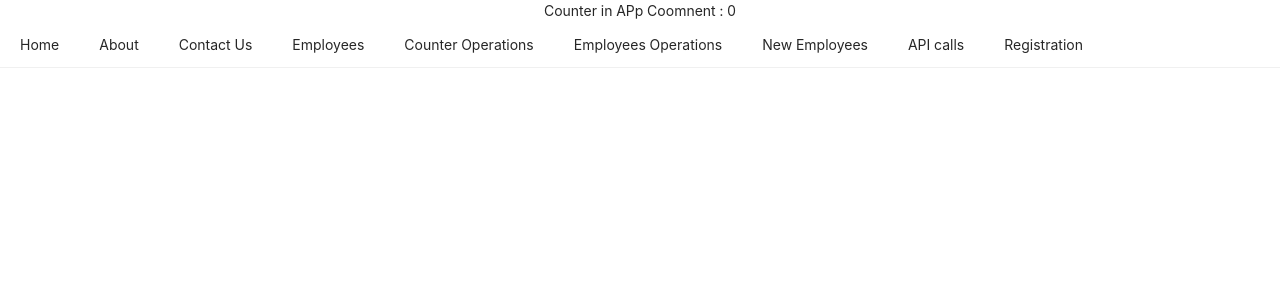
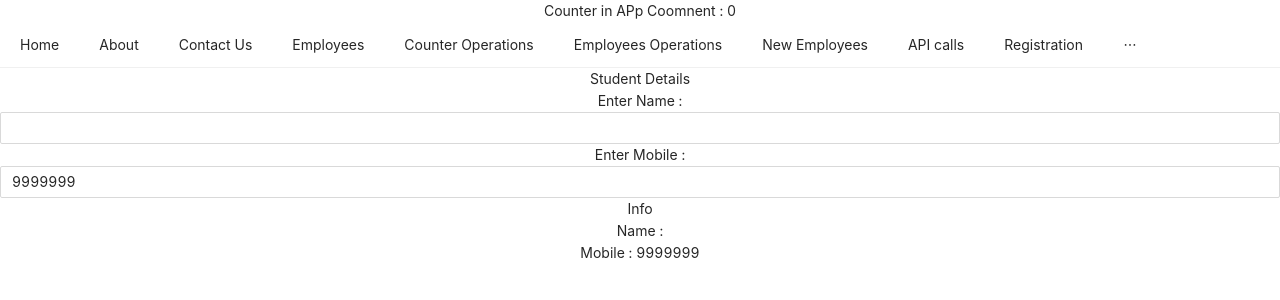
Before and after one commit to amit-gaikwad/react-dummy-examples, a React (Create React App) app: page /student in a window 1280 px wide. Shown: the top 300 px of the page. Built offline with nearby package versions, Linux system fonts and the light colour scheme; no server answers.

Commit message:
add react hooks using useState

```diff
--- a/src/components/Header/HeaderComponent.jsx
+++ b/src/components/Header/HeaderComponent.jsx
@@ -32,6 +32,9 @@ export class HeaderComponent extends Component {
         <Menu.Item key="registration">
           <Link to="/registration">Registration</Link>
         </Menu.Item>
+        <Menu.Item key="student">
+          <Link to="/student">Student Operaion using hooks</Link>
+        </Menu.Item>
       </Menu>
     );
   }
--- a/src/components/RegistrationDetails/RegistrationDetailsComponent.jsx
+++ b/src/components/RegistrationDetails/RegistrationDetailsComponent.jsx
@@ -33,6 +33,8 @@ export class RegistrationDetailsComponent extends React.Component {
   }
 
   componentDidMount() {
+    //api call
+    //subscribe to events
     console.log("componentDidMount called>>");
   }
 
--- a/src/components/Routes/AppRoutes.jsx
+++ b/src/components/Routes/AppRoutes.jsx
@@ -12,6 +12,8 @@ import { NewEmployeeListContainer } from "../Employees/NewEmployeeListComponent"
 import { HeaderComponent } from "../Header/HeaderComponent";
 import { HomeContainer } from "../Home/HomeComponent";
 import { EnterRegistrationDetailsComponent } from "../RegistrationDetails/EnterRegistrationDetailsClassBasedComponent";
+//import { EnterStudentInfoComponent } from "../UseStateComponents/EnterStudentInfoComponent";
+import { EnterStudentInfoFunctionalCOmponent } from "../UseStateComponents/EnterStudentInfoFunctionalComponent";
 
 export class AppRoutes extends Component {
   render() {
@@ -58,7 +60,13 @@ export class AppRoutes extends Component {
             component={EnterRegistrationDetailsComponent}
             exact
           ></Route>
+
           <Route path="/api-calls" component={APICallsComponent} exact></Route>
+          <Route
+            path="/student"
+            component={EnterStudentInfoFunctionalCOmponent}
+            exact
+          ></Route>
         </Switch>
       </BrowserRouter>
     );
--- /dev/null
+++ b/src/components/UseStateComponents/EnterStudentInfoComponent.jsx
@@ -0,0 +1,48 @@
+import { Col, Input, Row } from "antd";
+import React, { Component } from "react";
+
+export class EnterStudentInfoComponent extends Component {
+  constructor(props) {
+    super(props);
+    this.state = { name: "John", mobile: "" };
+  }
+
+  handleNameChange(event) {
+    this.setState({ name: event.target.value });
+  }
+
+  handleMobileChange(event) {
+    this.setState({ mobile: event.target.value });
+  }
+  render() {
+    return (
+      <Row>
+        <Col span={24}>Student Details </Col>
+        <Col span={24}>
+          Enter Name :
+          <Input
+            onChange={this.handleNameChange.bind(this)}
+            value={this.state.name}
+          ></Input>
+        </Col>
+        <Col span={24}>
+          Enter Mobile :{" "}
+          <Input
+            onChange={this.handleMobileChange.bind(this)}
+            value={this.state.mobile}
+          ></Input>
+        </Col>
+
+        <Col span={24}>Info</Col>
+        <Col span={24}>Name : {this.state.name}</Col>
+        <Col span={24}>Mobile : {this.state.mobile}</Col>
+      </Row>
+    );
+  }
+}
+
+/**
+ * name
+ * mobile
+ * display on next line
+ */
--- /dev/null
+++ b/src/components/UseStateComponents/EnterStudentInfoFunctionalComponent.jsx
@@ -0,0 +1,32 @@
+import { Col, Input, Row } from "antd";
+import { useState } from "react";
+
+export function EnterStudentInfoFunctionalCOmponent() {
+  const [name, setName] = useState("");
+  const [mobile, setMobile] = useState("9999999");
+
+  const handleNameChange = (event) => {
+    setName(event.target.value);
+  };
+
+  const handleMobileChange = (event) => {
+    setMobile(event.target.value);
+  };
+
+  return (
+    <Row>
+      <Col span={24}>Student Details </Col>
+      <Col span={24}>
+        Enter Name :<Input onChange={handleNameChange} value={name}></Input>
+      </Col>
+      <Col span={24}>
+        Enter Mobile :{" "}
+        <Input onChange={handleMobileChange} value={mobile}></Input>
+      </Col>
+
+      <Col span={24}>Info</Col>
+      <Col span={24}>Name : {name}</Col>
+      <Col span={24}>Mobile : {mobile}</Col>
+    </Row>
+  );
+}
```
Also changed, not shown: package.json (line endings or trailing spaces).
